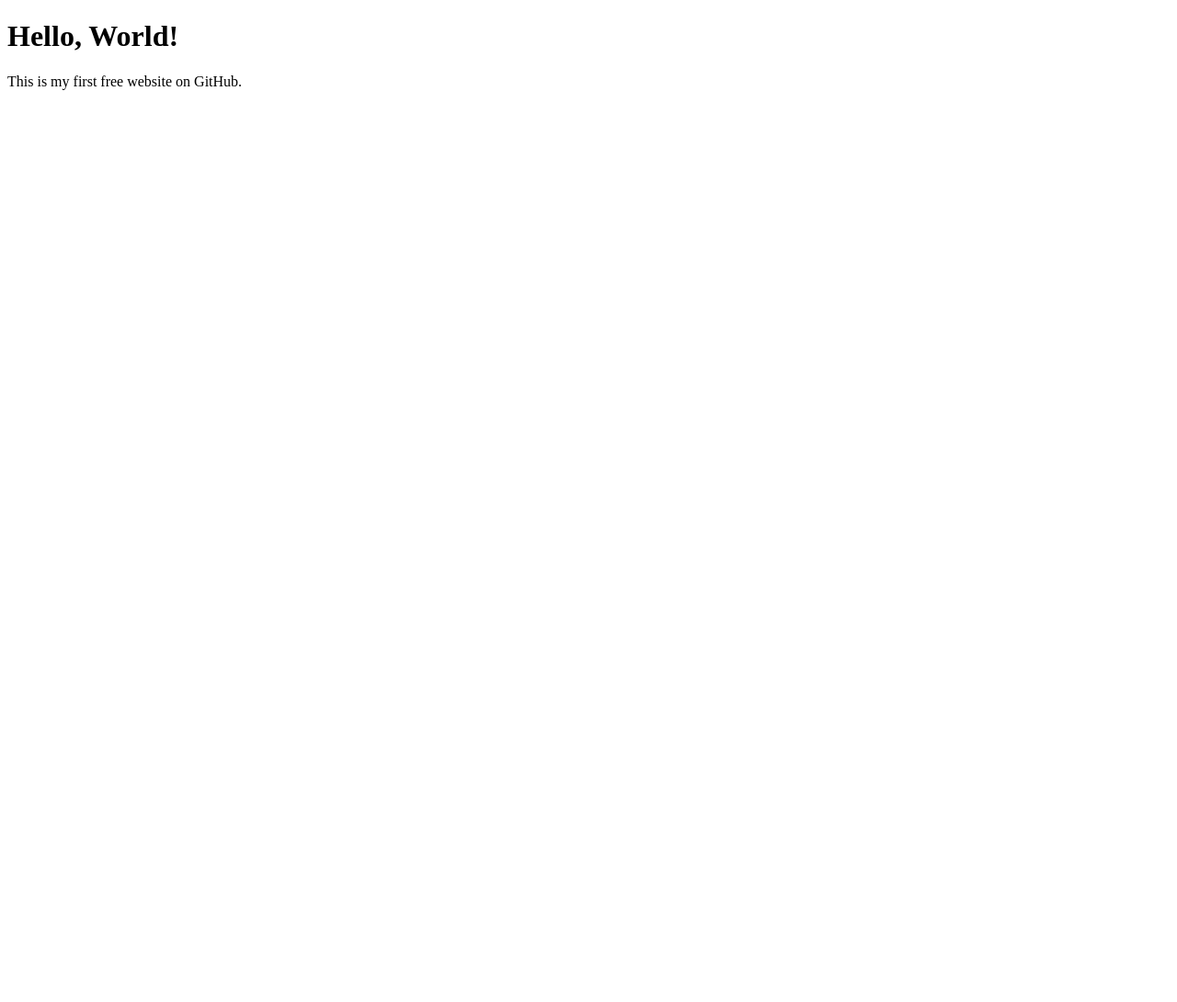
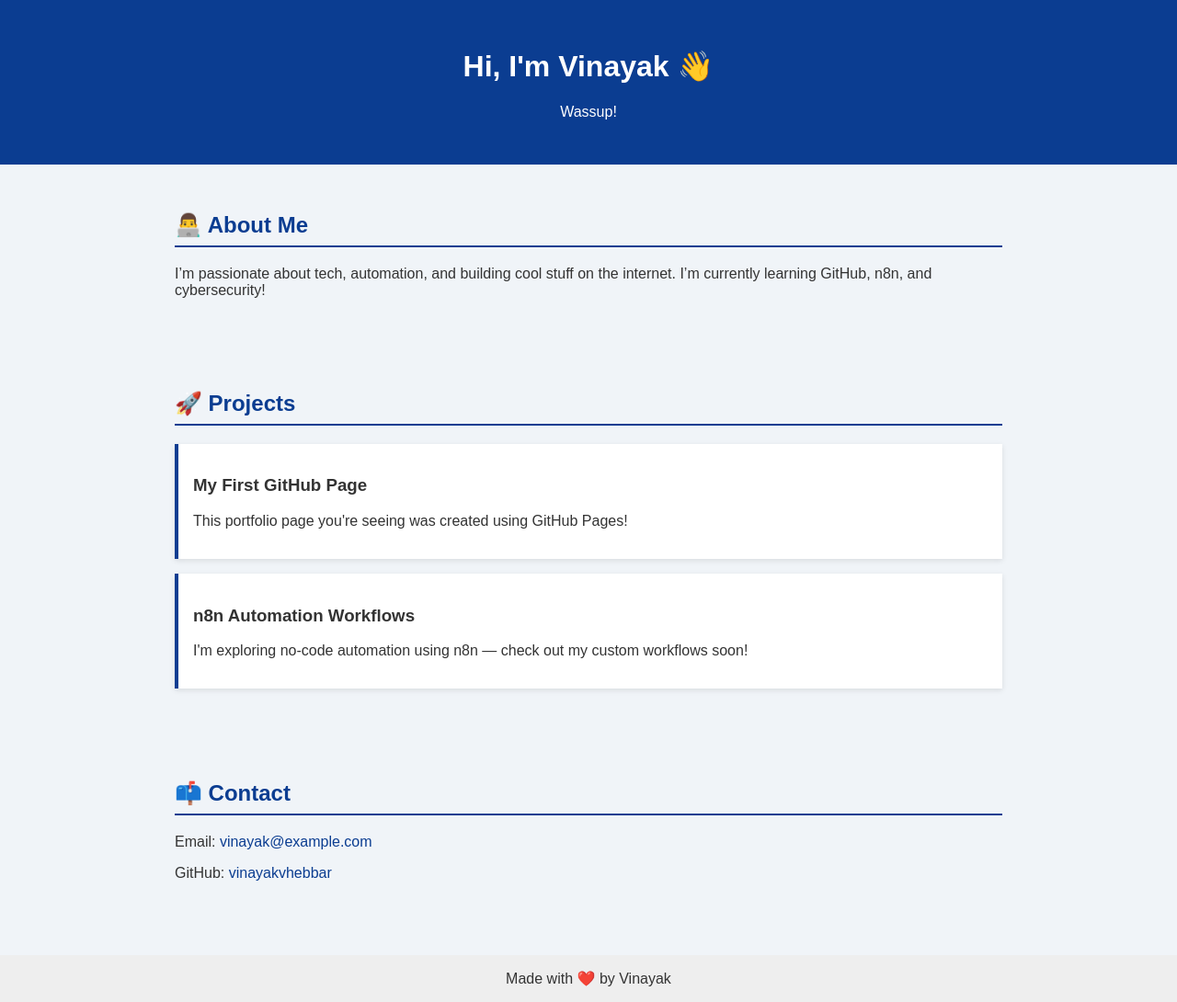
Before and after one commit to vinayakvhebbar/github.io, a plain HTML site: page index.html in a window 1280 px wide. Shown: the whole page at 92% size. Before the commit the page ends 800 px from the top, so only its background shows below. Drawn offline with Linux system fonts and the light colour scheme.

Commit message:
Update index.html

```diff
--- a/index.html
+++ b/index.html
@@ -1,10 +1,87 @@
 <!DOCTYPE html>
-<html>
-  <head>
-    <title>My First GitHub Website</title>
-  </head>
-  <body>
-    <h1>Hello, World!</h1>
-    <p>This is my first free website on GitHub.</p>
-  </body>
+<html lang="en">
+<head>
+  <meta charset="UTF-8" />
+  <meta name="viewport" content="width=device-width, initial-scale=1.0"/>
+  <title>Vinayak | Portfolio</title>
+  <style>
+    body {
+      font-family: Arial, sans-serif;
+      margin: 0;
+      background-color: #f0f4f8;
+      color: #333;
+    }
+    header {
+      background-color: #0b3d91;
+      color: white;
+      padding: 2rem;
+      text-align: center;
+    }
+    section {
+      padding: 2rem;
+      max-width: 900px;
+      margin: auto;
+    }
+    h2 {
+      color: #0b3d91;
+      border-bottom: 2px solid #0b3d91;
+      padding-bottom: 0.5rem;
+    }
+    .project {
+      background: white;
+      padding: 1rem;
+      margin: 1rem 0;
+      border-left: 4px solid #0b3d91;
+      box-shadow: 0 2px 6px rgba(0,0,0,0.1);
+    }
+    footer {
+      text-align: center;
+      padding: 1rem;
+      background: #eee;
+      margin-top: 2rem;
+    }
+    a {
+      color: #0b3d91;
+      text-decoration: none;
+    }
+    a:hover {
+      text-decoration: underline;
+    }
+  </style>
+</head>
+<body>
+
+  <header>
+    <h1>Hi, I'm Vinayak 👋</h1>
+    <p> Wassup!</p>
+  </header>
+
+  <section>
+    <h2>👨‍💻 About Me</h2>
+    <p>I’m passionate about tech, automation, and building cool stuff on the internet. I’m currently learning GitHub, n8n, and cybersecurity!</p>
+  </section>
+
+  <section>
+    <h2>🚀 Projects</h2>
+    <div class="project">
+      <h3>My First GitHub Page</h3>
+      <p>This portfolio page you're seeing was created using GitHub Pages!</p>
+    </div>
+    <div class="project">
+      <h3>n8n Automation Workflows</h3>
+      <p>I'm exploring no-code automation using n8n — check out my custom workflows soon!</p>
+    </div>
+  </section>
+
+  <section>
+    <h2>📫 Contact</h2>
+    <p>Email: <a href="mailto:vinayak@example.com">vinayak@example.com</a></p>
+    <p>GitHub: <a href="https://github.com/vinayakvhebbar" target="_blank">vinayakvhebbar</a></p>
+  </section>
+
+  <footer>
+    Made with ❤️ by Vinayak
+  </footer>
+
+</body>
 </html>
```
